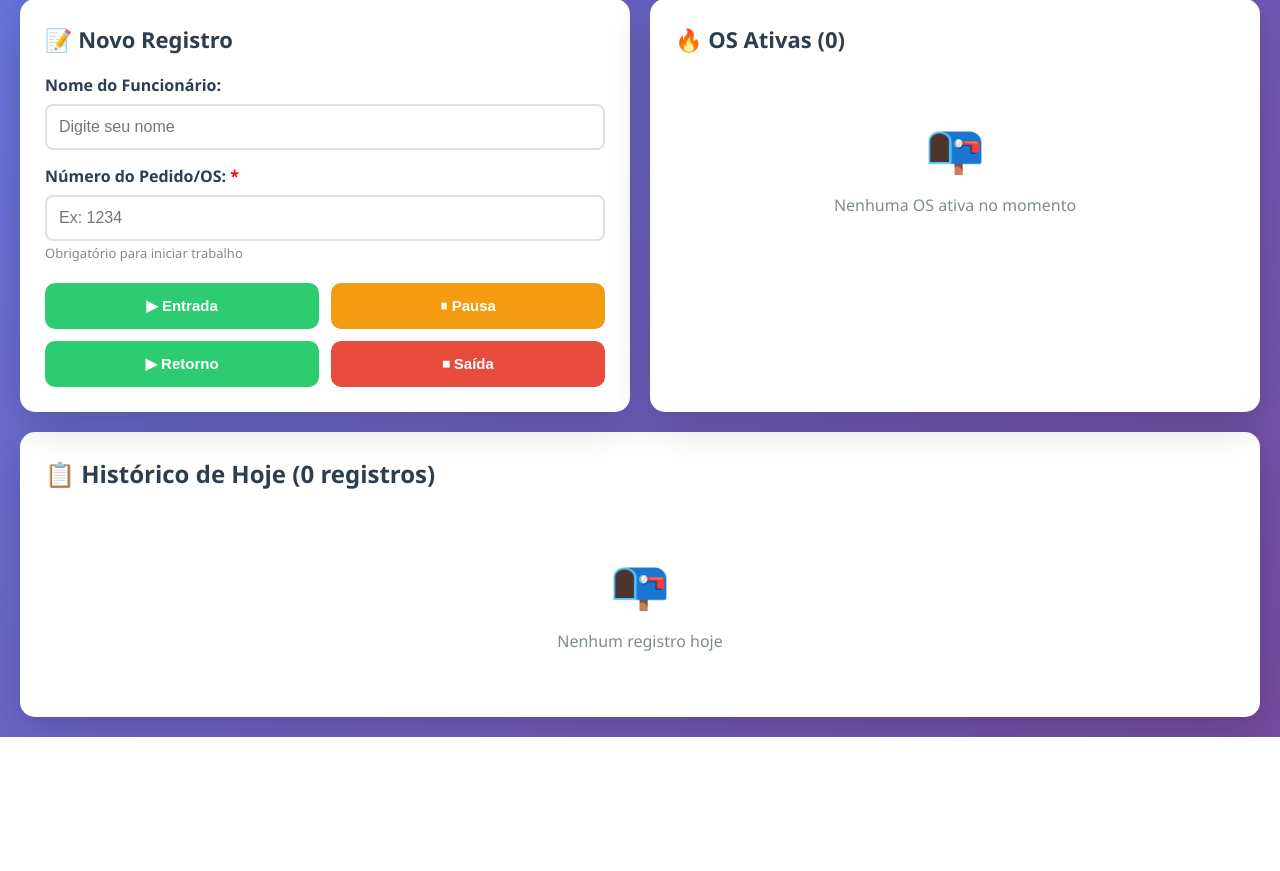
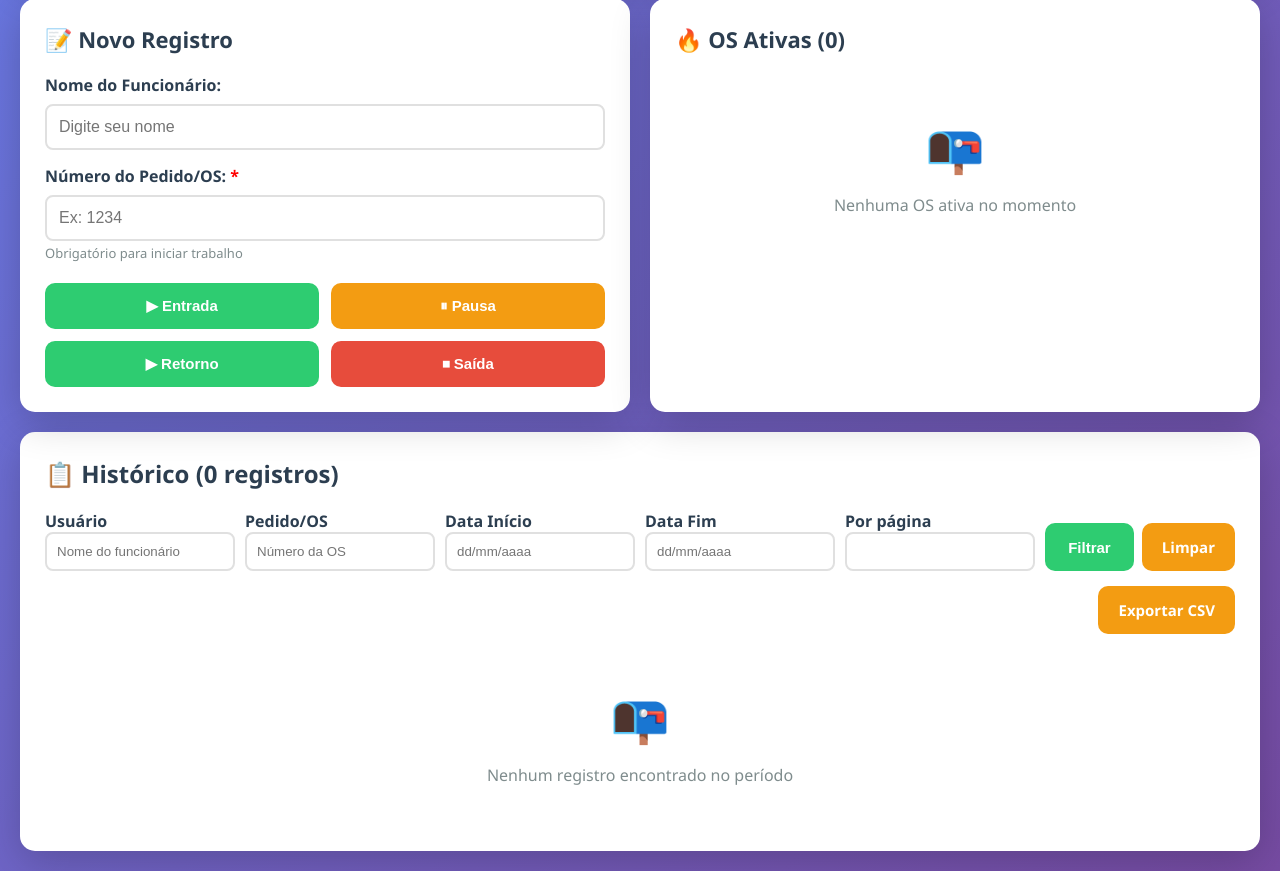
Before and after one commit to hitipaulo-arch/my01, a Flask app: page /controle-horario in a window 1280 px wide. Shown: the part 420-1291 px from the top of the page. Before the commit the page ends 1157 px from the top, so only its background shows below. Run offline with Flask 3, Linux system fonts and the light colour scheme.

Commit message:
feat(controle-horario): filters, date range, pagination, and CSV export

```diff
--- a/app.py
+++ b/app.py
@@ -520,6 +520,14 @@
     tipo_mensagem = 'success'
     usuarios_ativos = []
     registros = []
+    total_registros = 0
+    page = int(request.args.get('page', '1'))
+    per_page = int(request.args.get('per_page', '20'))
+    usuario_filtro = request.args.get('usuario', '').strip()
+    os_filtro = request.args.get('pedido_os', '').strip()
+    data_inicio = request.args.get('data_inicio', '').strip()
+    data_fim = request.args.get('data_fim', '').strip()
+    export = request.args.get('export', '').strip().lower() == 'csv'
 
     if not disponivel or sheet_horario is None:
         return render_template('controle_horario.html',
@@ -529,8 +537,9 @@
             tipo_mensagem='error')
 
     try:
-        hoje = datetime.datetime.now().strftime('%d/%m/%Y')
-        agora = datetime.datetime.now()
+        hoje_dt = datetime.datetime.now()
+        hoje = hoje_dt.strftime('%d/%m/%Y')
+        agora = hoje_dt
 
         # Processa ação se for POST
         if request.method == 'POST':
@@ -598,31 +607,89 @@
 
             limpar_cache()
 
-        # Busca registros de hoje
+        # Busca registros de período (por padrão: hoje)
         all_data = sheet_horario.get_all_values()
         if len(all_data) > 1:
             headers = all_data[0]
             registros_raw = all_data[1:]
 
-            # Filtra registros de hoje
-            registros_hoje = []
+            # Constrói filtro de datas
+            def parse_data(d):
+                try:
+                    return datetime.datetime.strptime(d, '%d/%m/%Y')
+                except:
+                    return None
+
+            dt_inicio = parse_data(data_inicio) if data_inicio else hoje_dt
+            dt_fim = parse_data(data_fim) if data_fim else hoje_dt
+
+            # Normaliza ordem das datas
+            if dt_inicio and dt_fim and dt_inicio > dt_fim:
+                dt_inicio, dt_fim = dt_fim, dt_inicio
+
+            registros_periodo = []
             for row in registros_raw:
-                if len(row) > 0 and row[0] == hoje:
-                    registros_hoje.append({
-                        'data': row[0],
-                        'funcionario': row[1] if len(row) > 1 else '',
-                        'pedido_os': row[2] if len(row) > 2 else '',
-                        'tipo': row[3].lower() if len(row) > 3 else '',
-                        'tipo_nome': row[3] if len(row) > 3 else '',
-                        'horario': row[4] if len(row) > 4 else '',
-                        'observacao': row[5] if len(row) > 5 else ''
-                    })
+                if len(row) == 0:
+                    continue
+                data_str = row[0]
+                dreg = parse_data(data_str)
+                if not dreg:
+                    continue
+                if dt_inicio and dreg < dt_inicio:
+                    continue
+                if dt_fim and dreg > dt_fim:
+                    continue
 
-            registros = sorted(registros_hoje, key=lambda x: x['horario'], reverse=True)
+                reg = {
+                    'data': row[0],
+                    'funcionario': row[1] if len(row) > 1 else '',
+                    'pedido_os': row[2] if len(row) > 2 else '',
+                    'tipo': (row[3].lower() if len(row) > 3 else ''),
+                    'tipo_nome': row[3] if len(row) > 3 else '',
+                    'horario': row[4] if len(row) > 4 else '',
+                    'observacao': row[5] if len(row) > 5 else ''
+                }
 
-            # Agrupa por usuário e OS para calcular status
+                # Filtros de usuário e OS
+                if usuario_filtro and usuario_filtro.lower() not in reg['funcionario'].lower():
+                    continue
+                if os_filtro and os_filtro.lower() not in str(reg['pedido_os']).lower():
+                    continue
+
+                registros_periodo.append(reg)
+
+            # Ordena decrescente por data e horário
+            registros_periodo.sort(key=lambda x: (x['data'], x['horario']), reverse=True)
+
+            # CSV export
+            if export:
+                import csv
+                from io import StringIO
+                si = StringIO()
+                writer = csv.DictWriter(si, fieldnames=['data','funcionario','pedido_os','tipo_nome','horario','observacao'])
+                writer.writeheader()
+                for r in registros_periodo:
+                    writer.writerow(r)
+                from flask import Response
+                filename = f"historico_{(dt_inicio or hoje_dt).strftime('%Y%m%d')}_{(dt_fim or hoje_dt).strftime('%Y%m%d')}.csv"
+                return Response(
+                    si.getvalue(),
+                    mimetype='text/csv',
+                    headers={
+                        'Content-Disposition': f'attachment; filename="{filename}"'
+                    }
+                )
+
+            # Paginação
+            total_registros = len(registros_periodo)
+            inicio = (page - 1) * per_page
+            fim = inicio + per_page
+            registros = registros_periodo[inicio:fim]
+
+            # Agrupa por usuário e OS para calcular status (apenas para o dia atual)
             os_por_usuario = {}
-            for reg in registros_hoje:
+            registros_dia_atual = [r for r in registros_periodo if r['data'] == hoje]
+            for reg in registros_dia_atual:
                 chave = f"{reg['funcionario']}|{reg['pedido_os']}"
                 if chave not in os_por_usuario:
                     os_por_usuario[chave] = []
@@ -681,6 +748,13 @@
         return render_template('controle_horario.html',
             usuarios_ativos=usuarios_ativos,
             registros=registros,
+            total_registros=total_registros,
+            page=page,
+            per_page=per_page,
+            usuario_filtro=usuario_filtro,
+            os_filtro=os_filtro,
+            data_inicio=(data_inicio or hoje),
+            data_fim=(data_fim or hoje),
             mensagem=mensagem,
             tipo_mensagem=tipo_mensagem)
 
--- a/templates/controle_horario.html
+++ b/templates/controle_horario.html
@@ -399,15 +399,45 @@
             </div>
         </div>
 
-        <!-- Histórico de Hoje -->
+        <!-- Filtros & Histórico -->
         <div class="historico">
-            <h2>📋 Histórico de Hoje ({{ registros|length }} registros)</h2>
+            <h2>📋 Histórico ({{ total_registros or registros|length }} registros)</h2>
+            <form method="GET" action="{{ url_for('controle_horario') }}" style="margin-bottom: 15px; display: grid; grid-template-columns: repeat(6, 1fr); gap: 10px; align-items: end;">
+                <div>
+                    <label style="font-weight:600; color:#2c3e50;">Usuário</label>
+                    <input type="text" name="usuario" value="{{ usuario_filtro }}" placeholder="Nome do funcionário" style="width:100%; padding:10px; border:2px solid #e0e0e0; border-radius:8px;">
+                </div>
+                <div>
+                    <label style="font-weight:600; color:#2c3e50;">Pedido/OS</label>
+                    <input type="text" name="pedido_os" value="{{ os_filtro }}" placeholder="Número da OS" style="width:100%; padding:10px; border:2px solid #e0e0e0; border-radius:8px;">
+                </div>
+                <div>
+                    <label style="font-weight:600; color:#2c3e50;">Data Início</label>
+                    <input type="text" name="data_inicio" value="{{ data_inicio }}" placeholder="dd/mm/aaaa" style="width:100%; padding:10px; border:2px solid #e0e0e0; border-radius:8px;">
+                </div>
+                <div>
+                    <label style="font-weight:600; color:#2c3e50;">Data Fim</label>
+                    <input type="text" name="data_fim" value="{{ data_fim }}" placeholder="dd/mm/aaaa" style="width:100%; padding:10px; border:2px solid #e0e0e0; border-radius:8px;">
+                </div>
+                <div>
+                    <label style="font-weight:600; color:#2c3e50;">Por página</label>
+                    <input type="number" min="5" max="100" name="per_page" value="{{ per_page }}" style="width:100%; padding:10px; border:2px solid #e0e0e0; border-radius:8px;">
+                </div>
+                <div style="display:flex; gap:8px;">
+                    <button class="btn btn-entrada" type="submit" style="flex:1;">Filtrar</button>
+                    <a class="btn btn-pausa" href="{{ url_for('controle_horario') }}" style="text-decoration:none; display:flex; align-items:center; justify-content:center;">Limpar</a>
+                </div>
+            </form>
+
+            <div style="display:flex; justify-content: flex-end; margin-bottom:10px;">
+                <a class="btn btn-pausa" href="{{ url_for('controle_horario', usuario=usuario_filtro, pedido_os=os_filtro, data_inicio=data_inicio, data_fim=data_fim, per_page=per_page, export='csv') }}" style="text-decoration:none;">Exportar CSV</a>
+            </div>
             {% if registros %}
                 {% for reg in registros %}
                 <div class="registro-item">
                     <div>
                         <span class="tipo {{ reg.tipo }}">{{ reg.tipo_nome }}</span>
-                        <strong>{{ reg.funcionario }}</strong>
+                        <strong style="margin-left:10px;">{{ reg.funcionario }}</strong>
                         {% if reg.pedido_os %}
                         <span style="margin-left: 10px; color: #667eea; font-weight: bold;">
                             OS #{{ reg.pedido_os }}
@@ -418,16 +448,28 @@
                             {{ reg.observacao }}
                         </span>
                         {% endif %}
+                        <span style="margin-left: 10px; color: #95a5a6;">
+                            📅 {{ reg.data }}
+                        </span>
                     </div>
                     <div style="font-weight: bold; color: #2c3e50;">
                         {{ reg.horario }}
                     </div>
                 </div>
                 {% endfor %}
+                <div style="display:flex; justify-content: space-between; align-items:center; margin-top: 12px;">
+                    <div style="color:#7f8c8d;">Página {{ page }} — exibindo {{ registros|length }} de {{ total_registros }}</div>
+                    <div style="display:flex; gap:8px;">
+                        {% set prev_page = page - 1 %}
+                        {% set next_page = page + 1 %}
+                        <a class="btn btn-entrada" style="text-decoration:none; {{ 'pointer-events:none; opacity:.6;' if page <= 1 }}" href="{{ url_for('controle_horario', usuario=usuario_filtro, pedido_os=os_filtro, data_inicio=data_inicio, data_fim=data_fim, per_page=per_page, page=prev_page) }}">← Anterior</a>
+                        <a class="btn btn-entrada" style="text-decoration:none; {{ 'pointer-events:none; opacity:.6;' if (page * per_page) >= (total_registros or 0) }}" href="{{ url_for('controle_horario', usuario=usuario_filtro, pedido_os=os_filtro, data_inicio=data_inicio, data_fim=data_fim, per_page=per_page, page=next_page) }}">Próxima →</a>
+                    </div>
+                </div>
             {% else %}
                 <div class="empty-state">
                     <div class="empty-state-icon">📭</div>
-                    <p>Nenhum registro hoje</p>
+                    <p>Nenhum registro encontrado no período</p>
                 </div>
             {% endif %}
         </div>
```
